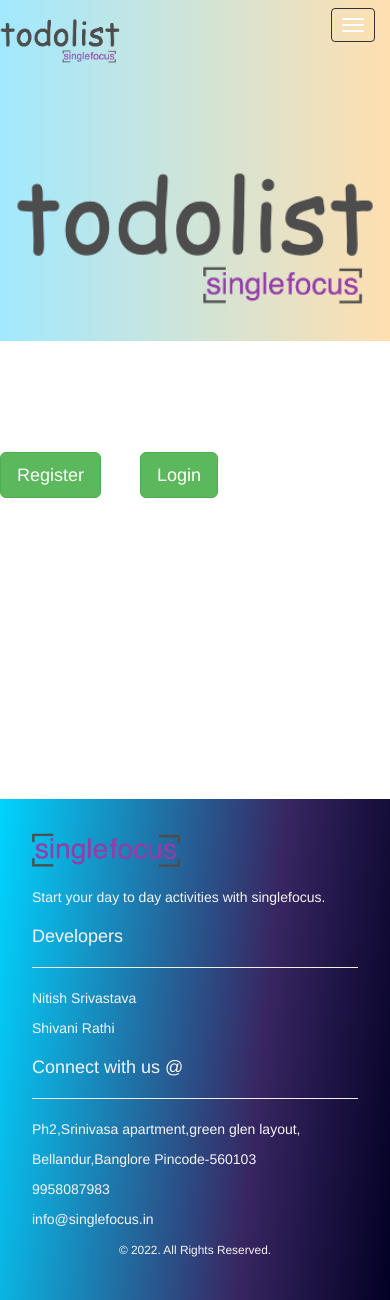
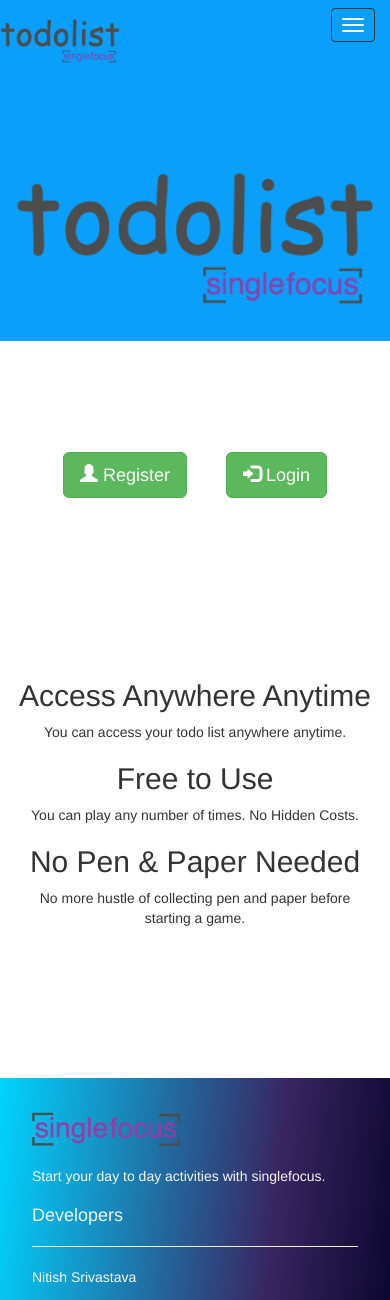
Before and after one commit to Shivanirathi8494/TodoList, a Flask app: page / in a window 390 px wide. Shown: the top 1300 px of the page. Run offline with Flask 2, Linux system fonts and the light colour scheme; some libraries are stand-ins or nearby versions.

Commit message:
changed home page UI

```diff
--- a/static/todoListApp.css
+++ b/static/todoListApp.css
@@ -8,18 +8,27 @@ color: #ebd8f0 !important;
 background-color: #ebd8f0 !important;
 }
 .primary-color{
-color: #923da8 !important;
+/*color: #923da8 !important;*/
+color: #ffffff !important;
 /*background-color: #923da8;*/
 }
 .white-bg{
 background-color: #ffffff;
 border-color: #ffffff;
 }
-.custom-bg
+/*.custom-bg
 {
 background: rgb(161,233,255);
 background: linear-gradient(90deg, rgba(161,233,255,1) 0%, rgba(255,223,176,1) 100%);
+}*/
+
+.custom-bg
+{
+background: #099ffa;
+/*background: rgb(0,212,255,1);*/
+/*background: linear-gradient(276deg, rgba(2,0,36,1) 0%, rgba(56,38,98,1) 35%, rgba(0,212,255,1) 100%);*/
 }
+
 footer {
 background: rgb(2,0,36);
 background: linear-gradient(276deg, rgba(2,0,36,1) 0%, rgba(56,38,98,1) 35%, rgba(0,212,255,1) 100%);
--- a/templates/home.html
+++ b/templates/home.html
@@ -44,15 +44,32 @@
     <div class="col-sm-4">
     </div>
 
-    <div class="col-sm-4"><br><br><br><br>
-      <a class="btn btn-lg btn-success" href="/register">Register</a>&nbsp;&nbsp;&nbsp;&nbsp;&nbsp;&nbsp;&nbsp;&nbsp;&nbsp;
-      <a class="btn btn-lg btn-success" href="/login">Login</a><br><br><br><br>
+    <div class="col-sm-4 text-center"><br><br><br><br>
+      <a class="btn btn-lg btn-success" href="/register"><span class="glyphicon glyphicon-user"></span> Register</a>&nbsp;&nbsp;&nbsp;&nbsp;&nbsp;&nbsp;&nbsp;&nbsp;&nbsp;
+      <a class="btn btn-lg btn-success" href="/login"><span class="glyphicon glyphicon-log-in"></span> Login</a><br><br><br><br>
     </div>
     <div class="col-sm-4">
     </div>
   </div>
-<!-- </div> -->
-<br><br><br><br><br><br><br><br><br><br><br><br>
+<br><br><br><br><br>
+<div class="container">
+  <div class="row white-bg text-center">
+    <div class="col-sm-4">
+      <h2 class="center">Access Anywhere Anytime</h2>
+      <p class="light">You can access your todo list anywhere anytime.</p>
+    </div>
+
+    <div class="col-sm-4">
+      <h2 class="center">Free to Use</h2>
+      <p class="light">You can play any number of times. No Hidden Costs.</p>
+    </div>
+    <div class="col-sm-4">
+      <h2 class="center">No Pen & Paper Needed</h2>
+      <p class="light">No more hustle of collecting pen and paper before starting a game.</p>
+    </div>
+  </div>
+</div>
+<br><br><br><br><br><br><br>
 
 <footer>
   <div class="row">
```
